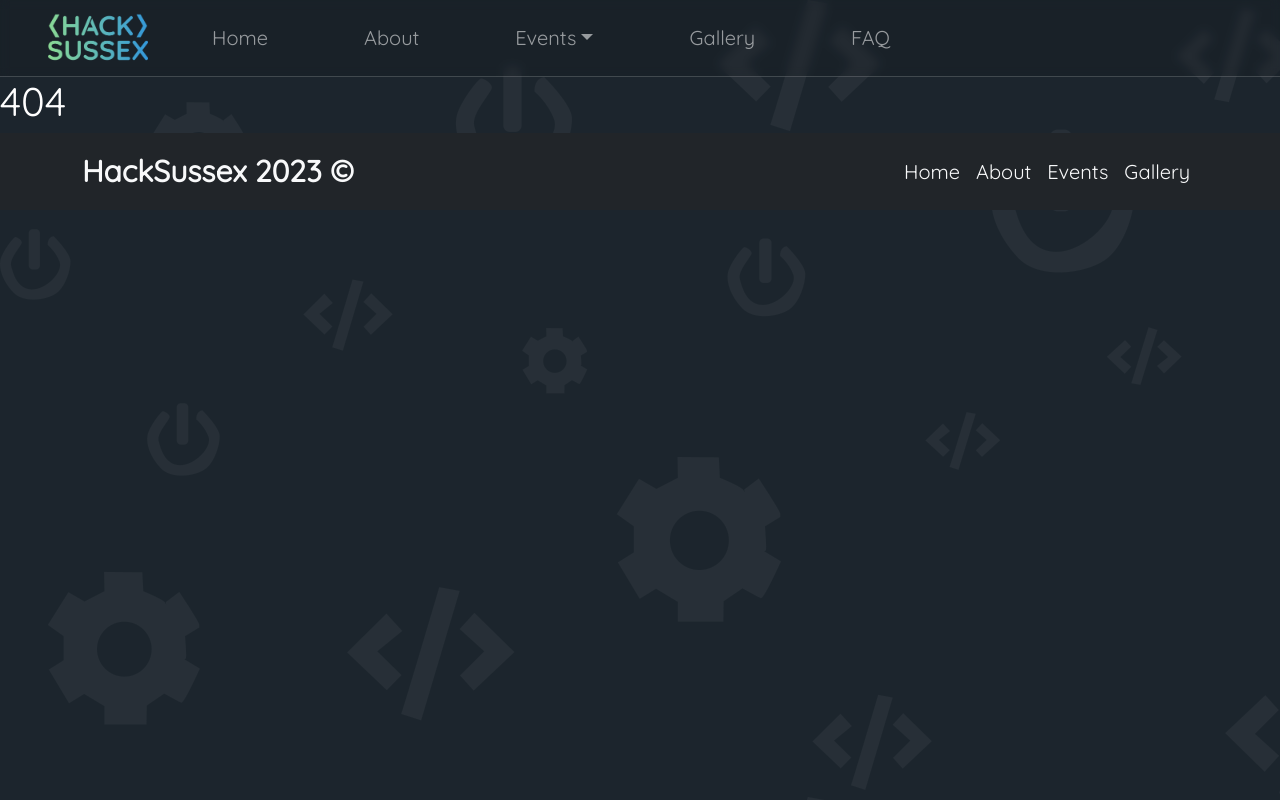
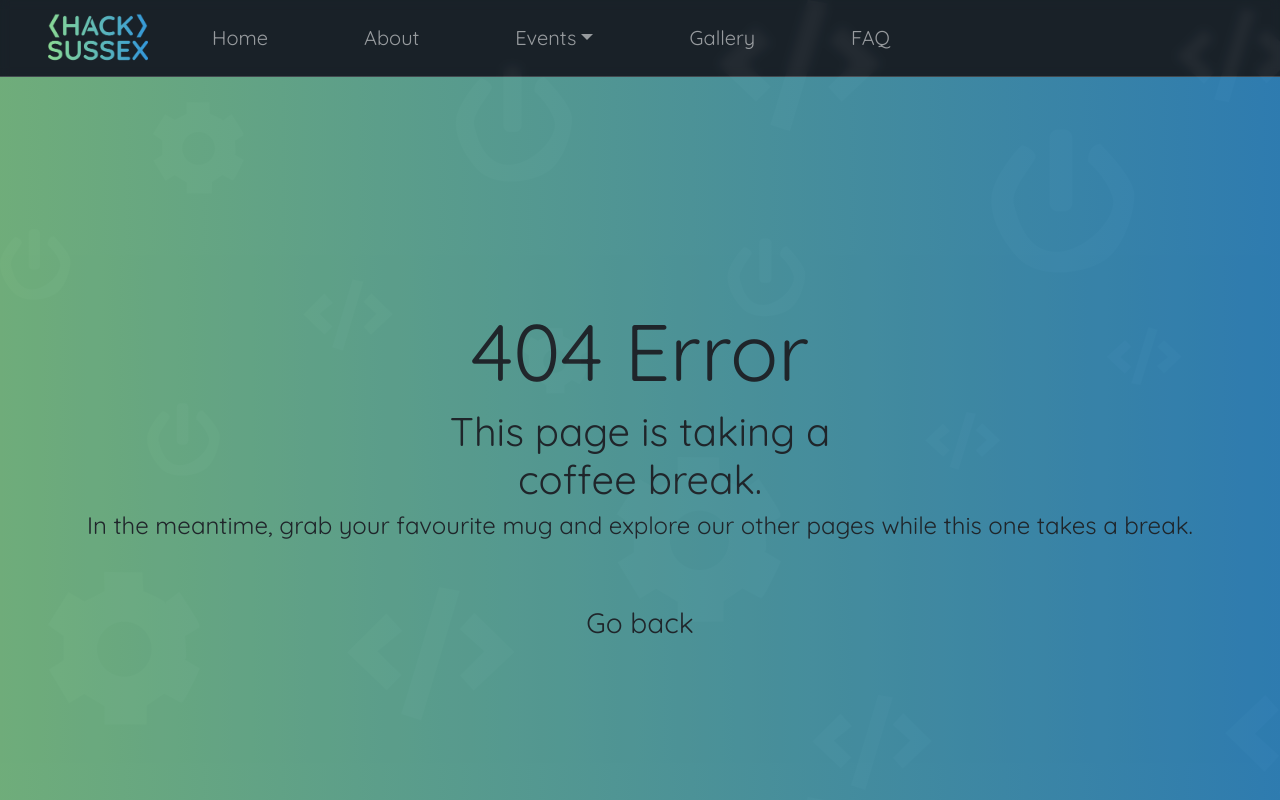
Before and after one commit to HackSussexP/HackSussexWebsite, a React (Create React App) app: page /calendar in a window 1280 px wide. Before the commit this address had no page. Shown: the top 800 px of the page. Built offline with nearby package versions, Linux system fonts and the light colour scheme.

Commit message:
feat: error page

```diff
--- a/src/App.js
+++ b/src/App.js
@@ -3,6 +3,7 @@ import './App.css';
 import React, { Suspense, lazy } from "react";
 import { BrowserRouter, Routes, Route } from "react-router-dom";
 import ScrollToTop from './components/ScrollToTop';
+import { Link } from 'react-router-dom';
 
 import Navbar from "./components/NewNavbar.js"; // what is this error for
 import Footer from "./components/Footer.js";
@@ -21,8 +22,31 @@ const FAQ = lazy(() => import("./views/FAQ.js"));
 
 function NoMatch() {
   return (
-    <div>
-      <h1>404</h1>
+    <div className="container-fluid gradient opacity-75">
+      <div className="row align-items-center me-auto ms-auto vh-100">
+        <div className="col-12 text-center">
+          <h1 className="display-1 text-dark">
+            404 Error
+           </h1>
+          <h2 className="display-6 text-dark row align-items-center text-center justify-content-center">
+            <div className="col-auto p-0 m-0 text-end">
+              <i className="fas fa-coffee text-dark"> </i>
+            </div>
+            <div className="col-8 col-md-4 p-0 m-0">
+              This page is taking a coffee break.
+            </div>
+            <div className="col-auto p-0 m-0">
+              <i className="fas fa-coffee text-dark"> </i>
+            </div>
+          </h2>
+          <h4 className="text-dark">
+            In the meantime, grab your favourite mug and explore our other pages while this one takes a break.
+          </h4>
+          <Link to="/" type="button" className="btn text-dark fs-3 mt-5">
+            <i className="fas fa-arrow-left"></i> Go back
+          </Link>
+        </div>
+      </div>
     </div>
   );
 }
```
